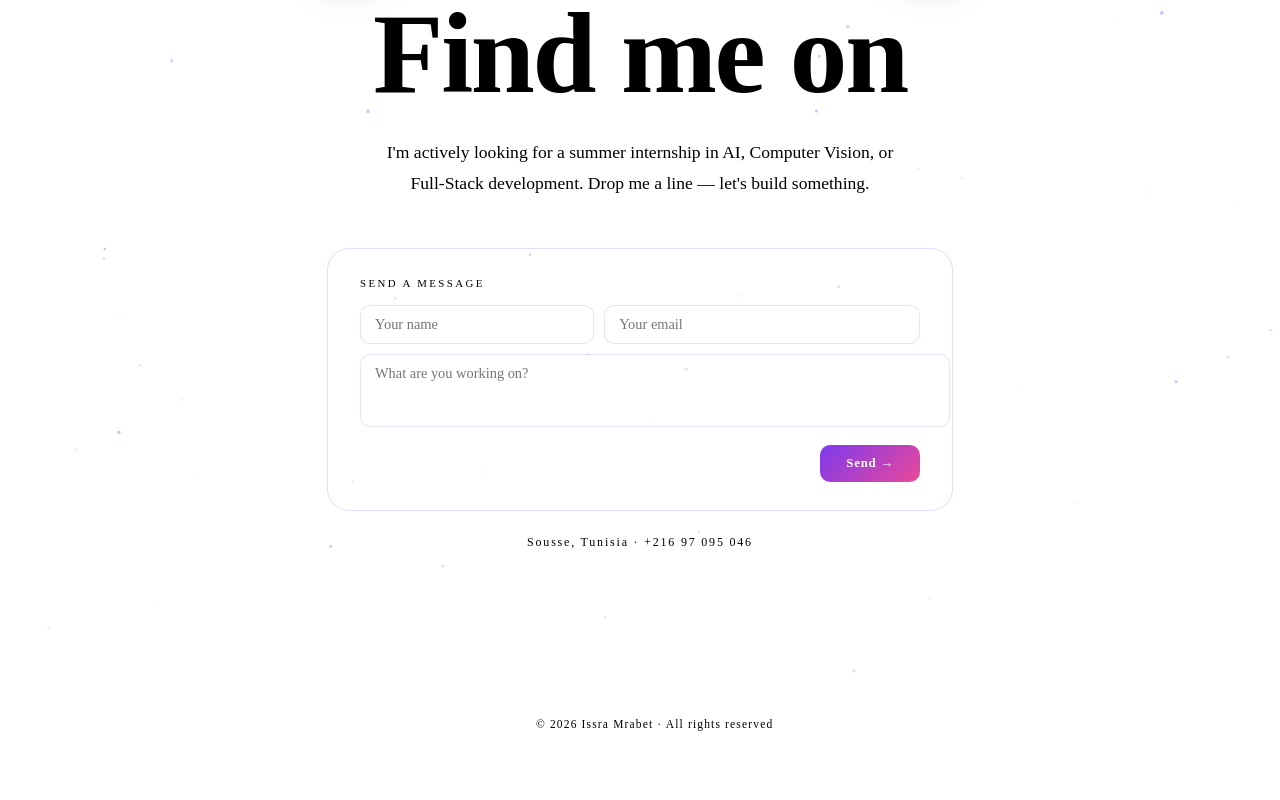
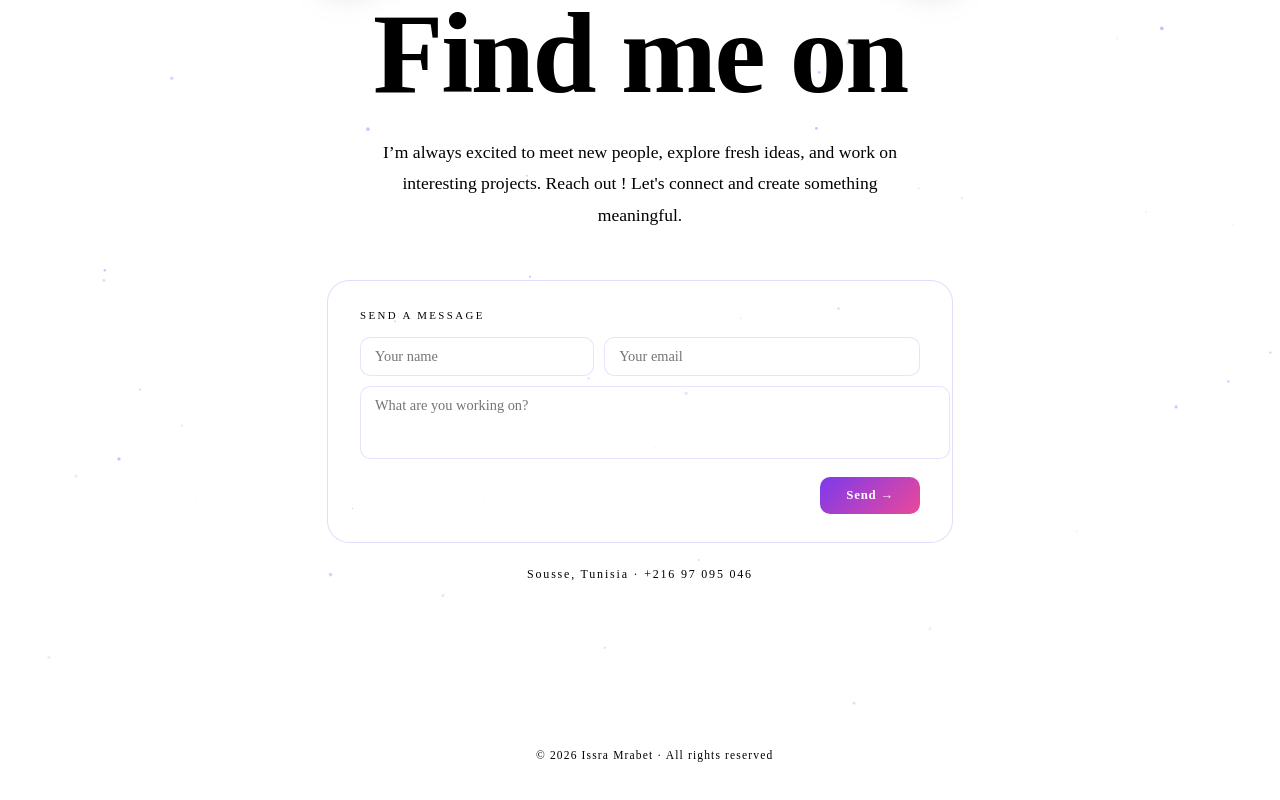
Before and after one commit to issramrabet/issra-portfolio, a React (Vite) app: page / in a window 1280 px wide. Shown: the part 5149-5949 px from the top of the page. Before the commit the page ends 5926 px from the top, so only its background shows below. Built offline with nearby package versions, Linux system fonts and the light colour scheme; the HTML template or start-up script is replaced by a standard one.

Commit message:
fix dependency conflict for vercel deploy

```diff
--- a/src/components/Contact.jsx
+++ b/src/components/Contact.jsx
@@ -305,8 +305,7 @@ export default function Contact() {
           viewport={{ once: true }} transition={{ duration: 0.6, delay: 0.2 }}
           style={{ color: 'var(--muted)', fontSize: '1.1rem', lineHeight: 1.8, maxWidth: 540, margin: '0 auto 48px' }}
         >
-          I'm actively looking for a summer internship in AI, Computer Vision, or Full-Stack development.
-          Drop me a line — let's build something.
+          I’m always excited to meet new people, explore fresh ideas, and work on interesting projects. Reach out ! Let's connect and create something meaningful.
         </motion.p>
 
         {/* Message form */}
```
Also changed, not shown: vercel.json (added), 1 other file (tests, documents, lock files or other folders).
